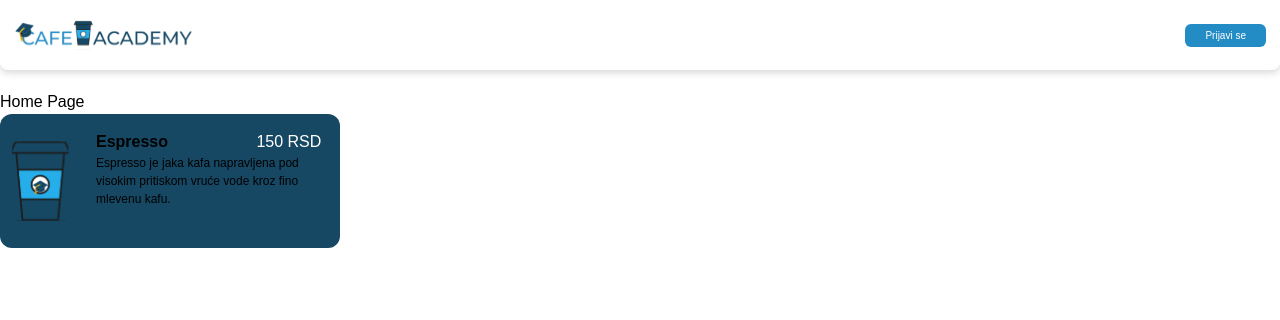
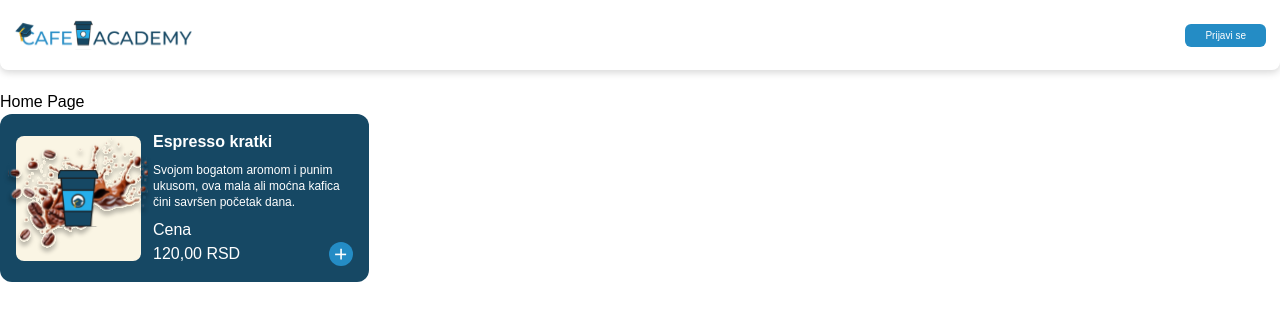
Before and after one commit to MilosIl/CoffeeShop, a React (Vite) app: page / in a window 1280 px wide. Shown: the top 320 px of the page. Built offline with nearby package versions, Linux system fonts and the light colour scheme.

Commit message:
feat: coffee cart

```diff
--- /dev/null
+++ b/src/assets/icons/IconMinus.jsx
@@ -0,0 +1,10 @@
+const IconMinus = () => {
+    return (
+        <svg width="12" height="3" viewBox="0 0 12 3" fill="none" xmlns="http://www.w3.org/2000/svg">
+            <line x1="0.114746" y1="1.42772" x2="11.1225" y2="1.42772" stroke="white" stroke-width="1.59817" />
+        </svg>
+    );
+};
+
+
+export { IconMinus };
--- a/src/assets/icons/index.js
+++ b/src/assets/icons/index.js
@@ -5,3 +5,4 @@ export * from './IconLogo';
 export * from './IconLargeCoffee';
 export * from './IconMediumCoffee';
 export * from './IconSmallCoffee';
+export * from './IconMinus';
--- a/src/components/CoffeeCard.jsx
+++ b/src/components/CoffeeCard.jsx
@@ -1,46 +1,37 @@
-import CoffeeCup from "../assets/coffee-cup.svg";
-import CoffeeSplash from "../assets/coffee-splash.svg"
-import ButtonCup from "../assets/button-cup.svg"
+import { CoffeeImage } from "../components/CoffeeImage"
+import { IconMinus } from "../assets/icons/IconMinus";
 const CoffeCard = () => {
     return (
-        <div>
-            {/* <div className="bg-dark-blue rounded-[12px] flex max-w-[340px] flex-wrap">
-            <img src={CoffeeSplash}/>
-            <img src={CoffeeCup}/>
-            <h3 className="font-montserrat text-base font-semibold text-text">Espresso</h3>
-            <p className="font-montserrat text-base font-semibold text-white">150 RSD</p>
-            <p className="font-montserrat text-[12px] font-normal text-text flex">Espresso je jaka kafa napravljena
-            pod visokim
-            pritiskom vruće
-            vode kroz fino mlevenu kafu.</p>
-            </div> */}
-            <div className="flex items-center bg-dark-blue rounded-[12px] max-w-[340px]">
-                <div className="mr-4 bg-text">
-                    <img src={CoffeeCup} className="w-20 h-20"/>
-                </div>
 
-                <div className="flex-1">
-                    <div className="flex justify-between items-center">
-                        <h3 className="font-montserrat text-base/21px font-semibold text-text mt-[15.37px]">Espresso</h3>
-                        <span className="font-montserrat text-[12px]/21px font-normal text-white mt-[16.27px] mr-[18.67px]">150 RSD</span>
-                    </div>
-                        <p className="font-montserrat text-[12px] font-normal text-text pr-[18.67px]">Espresso je jaka kafa napravljena
-                            pod visokim
-                            pritiskom vruće
-                            vode kroz fino mlevenu kafu.
-                        </p>
-                        <div className="flex space-x-2 mt-2">
-                            <button className="w-8 h-8 bg-text text-black rounded-full text-sm flex items-center justify-center"><img src={ButtonCup} className="w-[8.57px] h-[10.29px]"/></button>
-                            <button className="w-8 h-8 bg-text text-black rounded-full text-sm flex items-center justify-center"><img src={ButtonCup}/></button>
-                            <button className="w-8 h-8 bg-text text-black rounded-full text-sm flex items-center justify-center"><img src={ButtonCup}/></button>
-                        </div>
-                </div>
+        <div className="flex items-center bg-dark-blue rounded-xl gap-3 text-white max-w-fit p-4">
+            <div className="bg-light-gray rounded-lg">
+                <CoffeeImage />
+            </div>
+            <div className="flex flex-col gap-2">
 
 
+                <h3 className=" text-base font-semibold ">Espresso kratki</h3>
+
+                <p className=" text-xs font-normal max-w-50">Svojom bogatom aromom i punim ukusom,
+                    ova mala ali moćna kafica čini savršen početak dana.
+                </p>
+
+
+
+                <div className="flex justify-between items-end">
+                    <div className="flex flex-col">
+                        <span>Cena</span>
+                        <span>120,00 RSD</span>
+                    </div>
+                    <div className="w-6 h-6 rounded-full bg-[#248CC5] flex items-center justify-center relative cursor-pointer">
+                        <span className="absolute"> {IconMinus()}</span>
+                        <span className="rotate-90 absolute">{IconMinus()}</span>
+                    </div>
+                </div>
             </div>
+        </div>
 
-        </div>
     );
 }
 
-export {CoffeCard};
+export { CoffeCard };
--- a/src/components/CoffeeImage.jsx
+++ b/src/components/CoffeeImage.jsx
@@ -4,7 +4,7 @@ import CoffeeSplash from '../assets/CoffeeSplash.svg';
 const CoffeeImage = () => {
   return (
     <div
-      className={`relative flex justify-center items-center h-[100px] aspect-1/1 `}
+      className={`relative flex justify-center items-center h-[125px] aspect-1/1 `}
     >
       <img src={CoffeeCup} alt="" className="z-10 absolute" />
       <img src={CoffeeSplash} alt="" className="absolute scale-125" />
--- a/src/components/index.js
+++ b/src/components/index.js
@@ -1,2 +1,2 @@
 export * from './ui';
-export * from './CoffeeImage'
+export * from './CoffeeImage';
--- a/src/pages/HomePage/HomePage.jsx
+++ b/src/pages/HomePage/HomePage.jsx
@@ -1,4 +1,4 @@
-import { CoffeCard } from "../../components/CoffeeCard";
+import { CoffeCard } from '../../components/CoffeeCard';
 
 const HomePage = () => {
   return (
```
